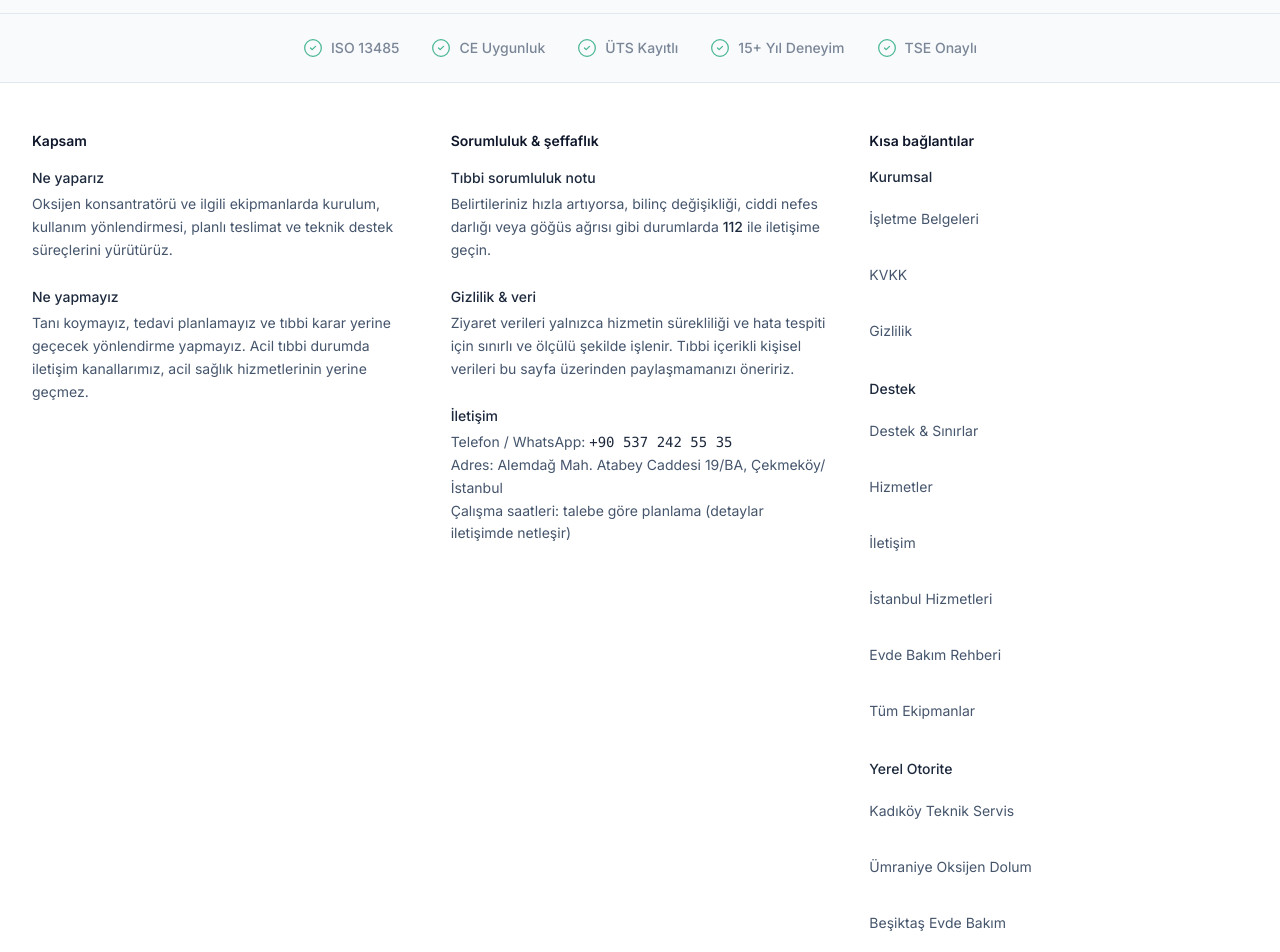
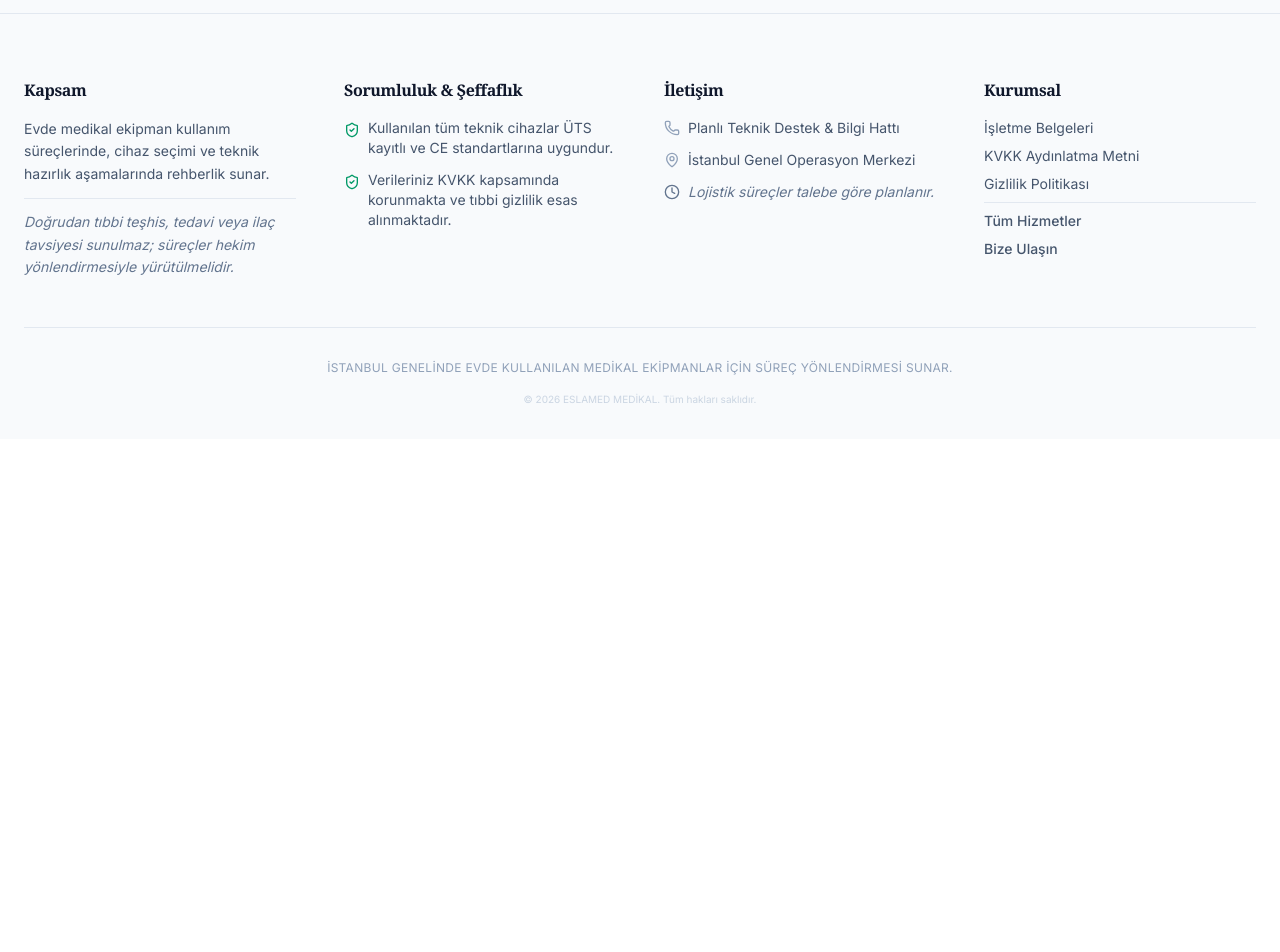
Before and after one commit to otomantik/eslamed-3-0, a Next.js app in the folder apps/web/: page /kvkk in a window 1280 px wide. Shown: the part 1100-2052 px from the top of the page. After the commit the page ends 1539 px from the top, so only its background shows below. Built offline with nearby package versions, Linux system fonts and the light colour scheme; a web font is replaced by a local one.

Commit message:
refactor(footer): simplify footer for YMYL compliance - remove district links, reduce density, add trust-focused closure

```diff
--- a/apps/web/components/sections/footer.tsx
+++ b/apps/web/components/sections/footer.tsx
@@ -1,211 +1,80 @@
-'use client';
-
-import { useState } from 'react';
-import { CheckCircle2, MessageSquare } from 'lucide-react';
 import Link from 'next/link';
-import { FeedbackForm } from '@/components/forms/feedback-form';
+import { ShieldCheck, Phone, MapPin, Clock } from 'lucide-react';
 
 export function Footer() {
-  const [feedbackOpen, setFeedbackOpen] = useState(false);
+  return (
+    <footer id="kurumsal" className="bg-slate-50 border-t border-slate-200 pt-16 pb-8 px-6">
+      <div className="max-w-7xl mx-auto">
+        <div className="grid grid-cols-1 md:grid-cols-4 gap-12 mb-12">
 
-  return (
-    <>
-      <footer id="kurumsal" className="border-t border-slate-200 bg-white">
-      {/* Trust Badge Row */}
-      <div className="border-b border-slate-200 bg-slate-50 py-6">
-        <div className="container-wide">
-          <div className="flex flex-wrap items-center justify-center gap-8 opacity-70">
-            <div className="flex items-center gap-2 text-slate-600 text-sm font-medium">
-              <CheckCircle2 className="w-5 h-5 text-emerald-600" strokeWidth={1.5} />
-              <span>ISO 13485</span>
-            </div>
-            <div className="flex items-center gap-2 text-slate-600 text-sm font-medium">
-              <CheckCircle2 className="w-5 h-5 text-emerald-600" strokeWidth={1.5} />
-              <span>CE Uygunluk</span>
-            </div>
-            <div className="flex items-center gap-2 text-slate-600 text-sm font-medium">
-              <CheckCircle2 className="w-5 h-5 text-emerald-600" strokeWidth={1.5} />
-              <span>ÜTS Kayıtlı</span>
-            </div>
-            <div className="flex items-center gap-2 text-slate-600 text-sm font-medium">
-              <CheckCircle2 className="w-5 h-5 text-emerald-600" strokeWidth={1.5} />
-              <span>15+ Yıl Deneyim</span>
-            </div>
-            <div className="flex items-center gap-2 text-slate-600 text-sm font-medium">
-              <CheckCircle2 className="w-5 h-5 text-emerald-600" strokeWidth={1.5} />
-              <span>TSE Onaylı</span>
+          {/* Section A: Kapsam */}
+          <div className="space-y-4">
+            <h4 className="font-serif text-slate-900 font-semibold tracking-tight">Kapsam</h4>
+            <div className="space-y-3 text-sm text-slate-600 leading-relaxed">
+              <p>Evde medikal ekipman kullanım süreçlerinde, cihaz seçimi ve teknik hazırlık aşamalarında rehberlik sunar.</p>
+              <p className="border-t border-slate-200 pt-3 italic text-slate-500">
+                Doğrudan tıbbi teşhis, tedavi veya ilaç tavsiyesi sunulmaz; süreçler hekim yönlendirmesiyle yürütülmelidir.
+              </p>
             </div>
           </div>
-        </div>
-      </div>
 
-      <div className="container-wide py-12">
-        <div className="grid grid-cols-1 gap-10 lg:grid-cols-3">
-          <div>
-            <h3 className="text-sm font-semibold text-slate-900">Kapsam</h3>
-            <div className="mt-4 space-y-6 text-sm leading-relaxed text-slate-600">
-              <div>
-                <div className="font-medium text-slate-800">Ne yaparız</div>
-                <p className="mt-1">
-                  Oksijen konsantratörü ve ilgili ekipmanlarda kurulum, kullanım yönlendirmesi, planlı teslimat ve teknik destek
-                  süreçlerini yürütürüz.
-                </p>
+          {/* Section B: Sorumluluk & Şeffaflık */}
+          <div className="space-y-4">
+            <h4 className="font-serif text-slate-900 font-semibold tracking-tight">Sorumluluk & Şeffaflık</h4>
+            <div className="space-y-3 text-sm text-slate-600">
+              <div className="flex items-start gap-2">
+                <ShieldCheck className="w-4 h-4 text-emerald-600 mt-1 shrink-0" />
+                <p>Kullanılan tüm teknik cihazlar ÜTS kayıtlı ve CE standartlarına uygundur.</p>
               </div>
-              <div>
-                <div className="font-medium text-slate-800">Ne yapmayız</div>
-                <p className="mt-1">
-                  Tanı koymayız, tedavi planlamayız ve tıbbi karar yerine geçecek yönlendirme yapmayız. Acil tıbbi durumda iletişim
-                  kanallarımız, acil sağlık hizmetlerinin yerine geçmez.
-                </p>
+              <div className="flex items-start gap-2">
+                <ShieldCheck className="w-4 h-4 text-emerald-600 mt-1 shrink-0" />
+                <p>Verileriniz KVKK kapsamında korunmakta ve tıbbi gizlilik esas alınmaktadır.</p>
               </div>
             </div>
           </div>
 
-          <div>
-            <h3 className="text-sm font-semibold text-slate-900">Sorumluluk & şeffaflık</h3>
-            <div className="mt-4 space-y-6 text-sm leading-relaxed text-slate-600">
-              <div>
-                <div className="font-medium text-slate-800">Tıbbi sorumluluk notu</div>
-                <p className="mt-1">
-                  Belirtileriniz hızla artıyorsa, bilinç değişikliği, ciddi nefes darlığı veya göğüs ağrısı gibi durumlarda{" "}
-                  <span className="font-medium text-slate-800">112</span> ile iletişime geçin.
-                </p>
-              </div>
-
-              <div>
-                <div className="font-medium text-slate-800">Gizlilik & veri</div>
-                <p className="mt-1">
-                  Ziyaret verileri yalnızca hizmetin sürekliliği ve hata tespiti için sınırlı ve ölçülü şekilde işlenir. Tıbbi
-                  içerikli kişisel verileri bu sayfa üzerinden paylaşmamanızı öneririz.
-                </p>
-              </div>
-
-              <div>
-                <div className="font-medium text-slate-800">İletişim</div>
-                <p className="mt-1">
-                  Telefon / WhatsApp: <span className="font-mono text-slate-800">+90 537 242 55 35</span>
-                  <br />
-                  Adres: Alemdağ Mah. Atabey Caddesi 19/BA, Çekmeköy/İstanbul
-                  <br />
-                  Çalışma saatleri: talebe göre planlama (detaylar iletişimde netleşir)
-                </p>
-              </div>
-            </div>
+          {/* Section C: İletişim */}
+          <div className="space-y-4">
+            <h4 className="font-serif text-slate-900 font-semibold tracking-tight">İletişim</h4>
+            <ul className="space-y-3 text-sm text-slate-600">
+              <li className="flex items-center gap-2">
+                <Phone className="w-4 h-4 text-slate-400" />
+                <span>Planlı Teknik Destek & Bilgi Hattı</span>
+              </li>
+              <li className="flex items-center gap-2">
+                <MapPin className="w-4 h-4 text-slate-400" />
+                <span>İstanbul Genel Operasyon Merkezi</span>
+              </li>
+              <li className="flex items-center gap-2 italic text-slate-500">
+                <Clock className="w-4 h-4" />
+                <span>Lojistik süreçler talebe göre planlanır.</span>
+              </li>
+            </ul>
           </div>
 
-          <div>
-            <h3 className="text-sm font-semibold text-slate-900">Kısa bağlantılar</h3>
-            <div className="mt-4 grid grid-cols-1 gap-6 text-sm text-slate-600">
-              <div>
-                <div className="font-medium text-slate-800">Kurumsal</div>
-                <ul className="mt-2 space-y-2">
-                  <li>
-                    <a href="/isletme-belgeleri" className="min-h-[48px] inline-flex items-center py-3 hover:underline underline-offset-4">
-                      İşletme Belgeleri
-                    </a>
-                  </li>
-                  <li>
-                    <a href="/kvkk" className="min-h-[48px] inline-flex items-center py-3 hover:underline underline-offset-4">
-                      KVKK
-                    </a>
-                  </li>
-                  <li>
-                    <a href="/gizlilik" className="min-h-[48px] inline-flex items-center py-3 hover:underline underline-offset-4">
-                      Gizlilik
-                    </a>
-                  </li>
-                </ul>
-              </div>
-              <div>
-                <div className="font-medium text-slate-800">Destek</div>
-                <ul className="mt-2 space-y-2">
-                  <li>
-                    <a href="/destek" className="min-h-[48px] inline-flex items-center py-3 hover:underline underline-offset-4" title="Teknik destek ve hizmet sınırları">
-                      Destek & Sınırlar
-                    </a>
-                  </li>
-                  <li>
-                    <a href="/hizmetler" className="min-h-[48px] inline-flex items-center py-3 hover:underline underline-offset-4" title="Tüm hizmetlerimiz">
-                      Hizmetler
-                    </a>
-                  </li>
-                  <li>
-                    <a href="/iletisim" className="min-h-[48px] inline-flex items-center py-3 hover:underline underline-offset-4" title="İletişim bilgileri">
-                      İletişim
-                    </a>
-                  </li>
-                  <li>
-                    <a href="/istanbul" className="min-h-[48px] inline-flex items-center py-3 hover:underline underline-offset-4" title="İstanbul genelinde hizmetlerimiz">
-                      İstanbul Hizmetleri
-                    </a>
-                  </li>
-                  <li>
-                    <a href="/rehber/evde-bakim-ekipmanlari" className="min-h-[48px] inline-flex items-center py-3 hover:underline underline-offset-4" title="Evde bakım ekipmanları rehberi">
-                      Evde Bakım Rehberi
-                    </a>
-                  </li>
-                  <li>
-                    <a href="/ekipmanlar" className="min-h-[48px] inline-flex items-center py-3 hover:underline underline-offset-4" title="Tüm medikal ekipman kataloğu">
-                      Tüm Ekipmanlar
-                    </a>
-                  </li>
-                </ul>
-              </div>
-              <div>
-                <div className="font-medium text-slate-800">Yerel Otorite</div>
-                <ul className="mt-2 space-y-2">
-                  <li>
-                    <Link href="/hizmetler/teknik-servis?district=kadikoy" className="min-h-[48px] inline-flex items-center py-3 hover:underline underline-offset-4" title="Kadıköy bölgesi teknik servis hizmetleri">
-                      Kadıköy Teknik Servis
-                    </Link>
-                  </li>
-                  <li>
-                    <Link href="/hizmetler/oksijen-dolum?district=umraniye" className="min-h-[48px] inline-flex items-center py-3 hover:underline underline-offset-4" title="Ümraniye bölgesi oksijen dolum hizmetleri">
-                      Ümraniye Oksijen Dolum
-                    </Link>
-                  </li>
-                  <li>
-                    <Link href="/rehber/evde-bakim-ekipmanlari?district=besiktas" className="min-h-[48px] inline-flex items-center py-3 hover:underline underline-offset-4" title="Beşiktaş bölgesi evde bakım ekipmanları">
-                      Beşiktaş Evde Bakım
-                    </Link>
-                  </li>
-                </ul>
-              </div>
-            </div>
+          {/* Section D: Kısa Bağlantılar */}
+          <div className="space-y-4">
+            <h4 className="font-serif text-slate-900 font-semibold tracking-tight">Kurumsal</h4>
+            <ul className="space-y-2 text-sm text-slate-600">
+              <li><Link href="/isletme-belgeleri" className="hover:underline transition-all">İşletme Belgeleri</Link></li>
+              <li><Link href="/kvkk" className="hover:underline transition-all">KVKK Aydınlatma Metni</Link></li>
+              <li><Link href="/gizlilik" className="hover:underline transition-all">Gizlilik Politikası</Link></li>
+              <li><Link href="/hizmetler" className="hover:underline transition-all border-t border-slate-200 block pt-2 mt-2 font-medium">Tüm Hizmetler</Link></li>
+              <li><Link href="/iletisim" className="hover:underline transition-all font-medium">Bize Ulaşın</Link></li>
+            </ul>
           </div>
         </div>
 
-        <div className="mt-10 flex flex-col gap-4 border-t border-slate-200 pt-6">
-          <div className="flex flex-col gap-2 sm:flex-row sm:items-center sm:justify-between">
-            <div className="text-xs text-slate-500">© 2026 Eslamed</div>
-            <div className="flex gap-3">
-              <a href="/kvkk" className="min-h-[48px] inline-flex items-center py-3 hover:underline underline-offset-4 text-xs text-slate-500">
-                KVKK
-              </a>
-              <span aria-hidden="true" className="text-slate-400">·</span>
-              <a href="/gizlilik" className="min-h-[48px] inline-flex items-center py-3 hover:underline underline-offset-4 text-xs text-slate-500">
-                Gizlilik
-              </a>
-              <span aria-hidden="true" className="text-slate-400">·</span>
-              <a href="/isletme-belgeleri" className="min-h-[48px] inline-flex items-center py-3 hover:underline underline-offset-4 text-xs text-slate-500">
-                İşletme Belgeleri
-              </a>
-            </div>
-          </div>
-          {/* Feedback Button */}
-          <div className="flex justify-center">
-            <button
-              onClick={() => setFeedbackOpen(true)}
-              className="inline-flex items-center gap-2 px-4 py-2 text-sm font-medium text-slate-600 hover:text-slate-900 hover:underline underline-offset-4 transition-colors"
-            >
-              <MessageSquare className="w-4 h-4" strokeWidth={1.5} />
-              Geri Bildirim
-            </button>
-          </div>
+        {/* Closing Line & Copyright */}
+        <div className="border-t border-slate-200 pt-8 flex flex-col items-center gap-4">
+          <p className="text-xs text-slate-400 tracking-wide text-center uppercase">
+            İstanbul genelinde evde kullanılan medikal ekipmanlar için süreç yönlendirmesi sunar.
+          </p>
+          <p className="text-[10px] text-slate-300">
+            &copy; 2026 ESLAMED MEDİKAL. Tüm hakları saklıdır.
+          </p>
         </div>
       </div>
     </footer>
-    <FeedbackForm isOpen={feedbackOpen} onClose={() => setFeedbackOpen(false)} />
-    </>
   );
 }
```
